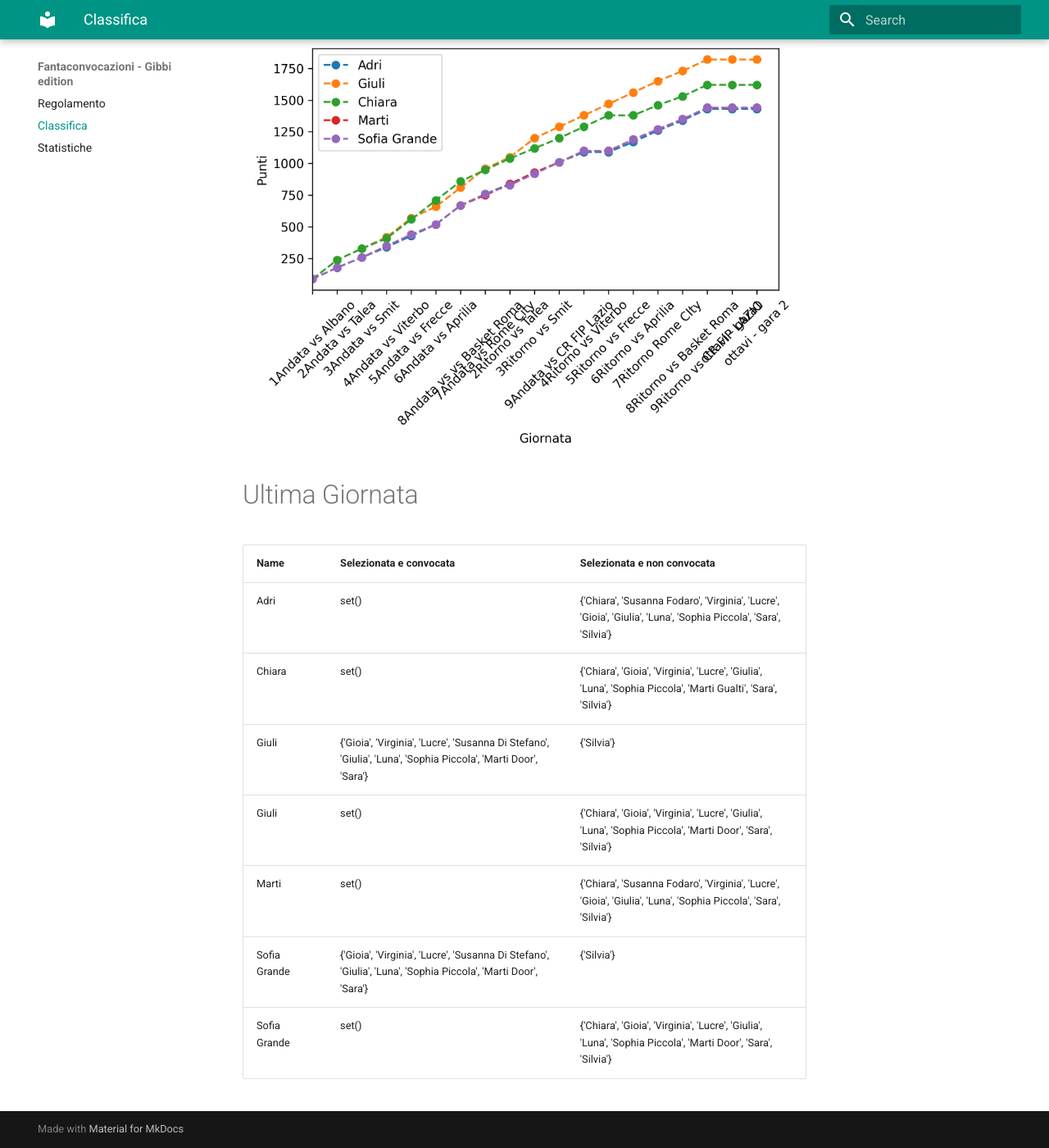
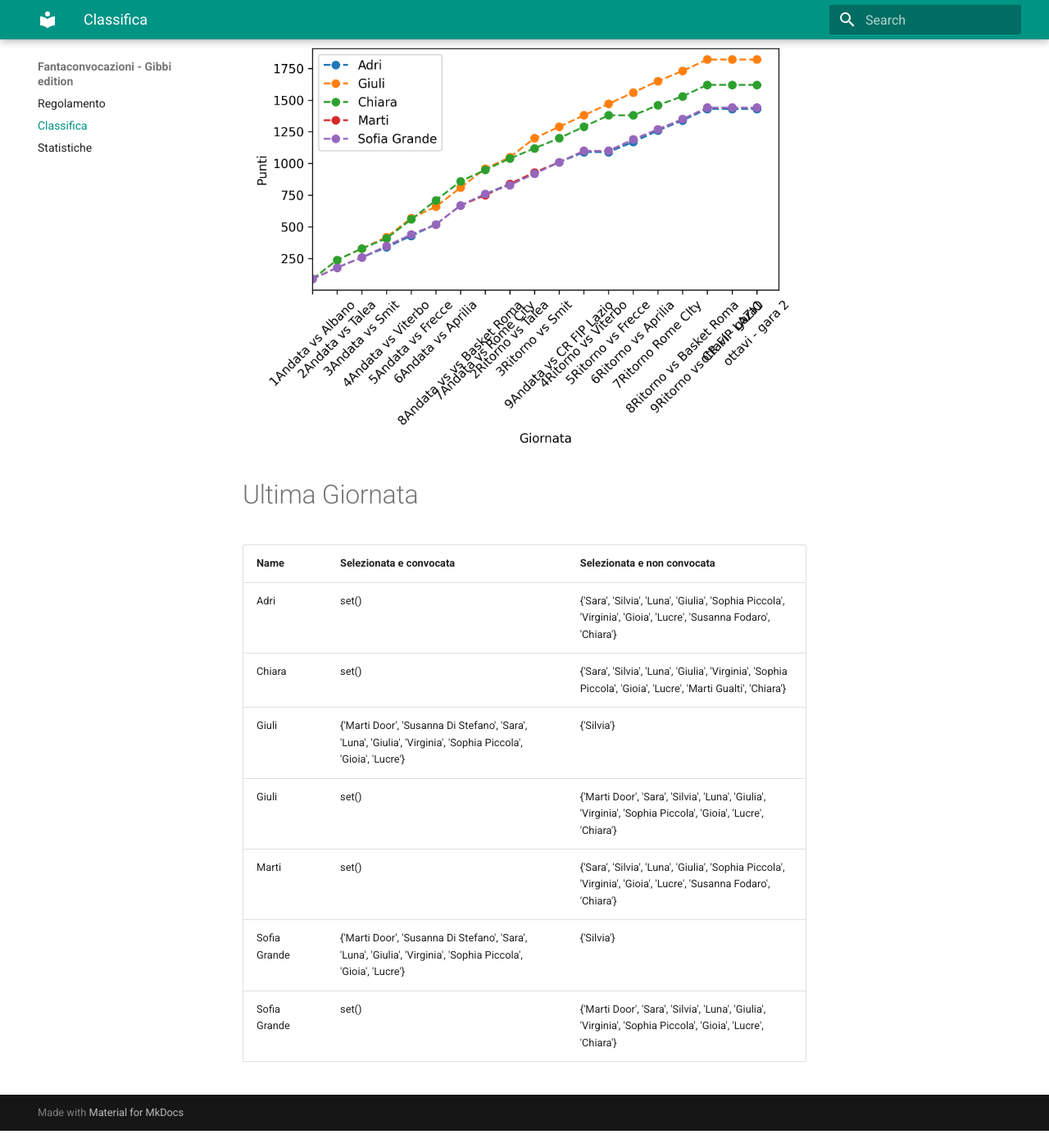
Before and after one commit to martinig94/fantagibbi, an MkDocs documentation site: the page built from docs/Classifica.md, in a window 1280 px wide and 1400 px high, scrolled down 565 px. Shown: the whole window at 82% size. Built offline with MkDocs 1.6.1 and Material for MkDocs 9.7.7, drawn with Linux system fonts in a browser that asks for light colours; after the commit the page ends 1944 px from its top, so only the background shows below that.

Commit message:
Auto-update from main.py

```diff
--- a/docs/Classifica.md
+++ b/docs/Classifica.md
@@ -18,11 +18,11 @@
 <!-- START_TABLE CORRECT -->
 | Name         | Selezionata e convocata                                                                                        | Selezionata e non convocata                                                                                      |
 |:-------------|:---------------------------------------------------------------------------------------------------------------|:-----------------------------------------------------------------------------------------------------------------|
-| Adri         | set()                                                                                                          | {'Chiara', 'Susanna Fodaro', 'Virginia', 'Lucre', 'Gioia', 'Giulia', 'Luna', 'Sophia Piccola', 'Sara', 'Silvia'} |
-| Chiara       | set()                                                                                                          | {'Chiara', 'Gioia', 'Virginia', 'Lucre', 'Giulia', 'Luna', 'Sophia Piccola', 'Marti Gualti', 'Sara', 'Silvia'}   |
-| Giuli        | {'Gioia', 'Virginia', 'Lucre', 'Susanna Di Stefano', 'Giulia', 'Luna', 'Sophia Piccola', 'Marti Door', 'Sara'} | {'Silvia'}                                                                                                       |
-| Giuli        | set()                                                                                                          | {'Chiara', 'Gioia', 'Virginia', 'Lucre', 'Giulia', 'Luna', 'Sophia Piccola', 'Marti Door', 'Sara', 'Silvia'}     |
-| Marti        | set()                                                                                                          | {'Chiara', 'Susanna Fodaro', 'Virginia', 'Lucre', 'Gioia', 'Giulia', 'Luna', 'Sophia Piccola', 'Sara', 'Silvia'} |
-| Sofia Grande | {'Gioia', 'Virginia', 'Lucre', 'Susanna Di Stefano', 'Giulia', 'Luna', 'Sophia Piccola', 'Marti Door', 'Sara'} | {'Silvia'}                                                                                                       |
-| Sofia Grande | set()                                                                                                          | {'Chiara', 'Gioia', 'Virginia', 'Lucre', 'Giulia', 'Luna', 'Sophia Piccola', 'Marti Door', 'Sara', 'Silvia'}     |
+| Adri         | set()                                                                                                          | {'Sara', 'Silvia', 'Luna', 'Giulia', 'Sophia Piccola', 'Virginia', 'Gioia', 'Lucre', 'Susanna Fodaro', 'Chiara'} |
+| Chiara       | set()                                                                                                          | {'Sara', 'Silvia', 'Luna', 'Giulia', 'Virginia', 'Sophia Piccola', 'Gioia', 'Lucre', 'Marti Gualti', 'Chiara'}   |
+| Giuli        | {'Marti Door', 'Susanna Di Stefano', 'Sara', 'Luna', 'Giulia', 'Virginia', 'Sophia Piccola', 'Gioia', 'Lucre'} | {'Silvia'}                                                                                                       |
+| Giuli        | set()                                                                                                          | {'Marti Door', 'Sara', 'Silvia', 'Luna', 'Giulia', 'Virginia', 'Sophia Piccola', 'Gioia', 'Lucre', 'Chiara'}     |
+| Marti        | set()                                                                                                          | {'Sara', 'Silvia', 'Luna', 'Giulia', 'Sophia Piccola', 'Virginia', 'Gioia', 'Lucre', 'Susanna Fodaro', 'Chiara'} |
+| Sofia Grande | {'Marti Door', 'Susanna Di Stefano', 'Sara', 'Luna', 'Giulia', 'Virginia', 'Sophia Piccola', 'Gioia', 'Lucre'} | {'Silvia'}                                                                                                       |
+| Sofia Grande | set()                                                                                                          | {'Marti Door', 'Sara', 'Silvia', 'Luna', 'Giulia', 'Virginia', 'Sophia Piccola', 'Gioia', 'Lucre', 'Chiara'}     |
 <!-- END_TABLE CORRECT -->
```
